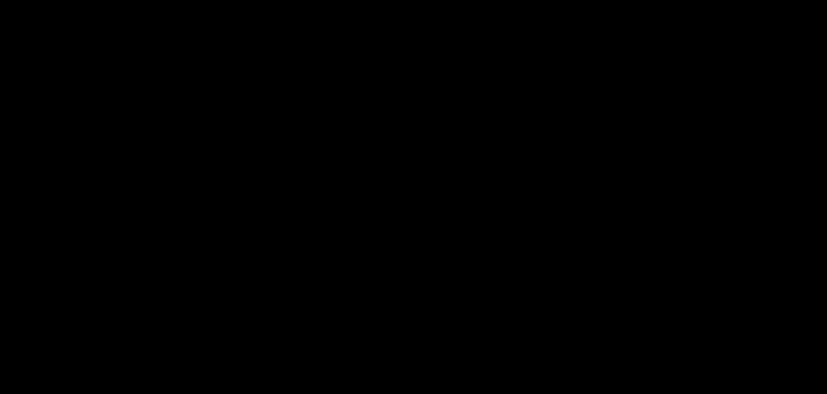
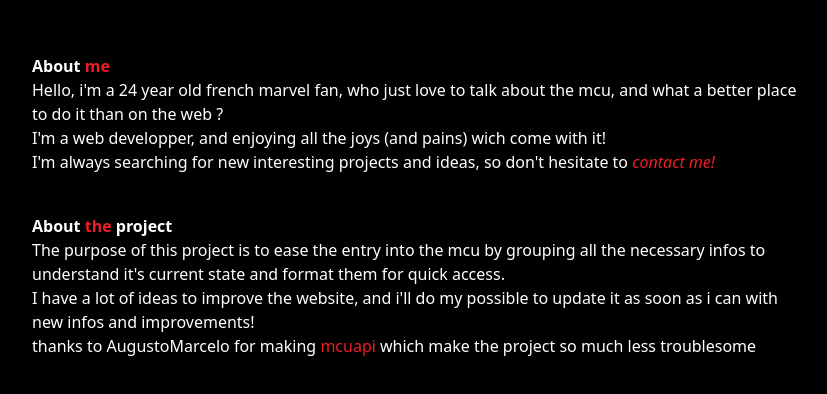
Before and after one commit to Galadows/mcuExplorer, a Nuxt app: page /about in a window 1280 px wide. Before the commit this address had no page. Shown: the part 186-580 px from the top of the page, without its empty margins (224-1051 px from the left). Built offline with nearby package versions, Linux system fonts and the light colour scheme.

Commit message:
Added about page, added contact info, added arrow

```diff
--- a/components/Timeline.vue
+++ b/components/Timeline.vue
@@ -4,9 +4,9 @@
     ref="timeline"
     class="flex bg-black h-screen w-screen overflow-x-scroll overflow-y-hidden scrollbar-hidden scroll-smooth min-h-[700px]"
   >
-    <div class="flex flex-row justify-center items-center">
+    <div class="flex flex-row justify-center items-center relative">
       <div
-        class="md:w-screen/2 w-screen h-screen flex flex-1 flex-col items-center"
+        class="md:w-screen/2 w-screen h-screen flex flex-1 flex-col items-center mr-[7rem] relative"
       >
         <div class="mb-5">
           <h1 class="text-white mt-20 font-extrabold">MCU Timeline (WIP)</h1>
@@ -32,6 +32,24 @@
           ]"
           v-model="phase"
         />
+        <transition
+          enter-active-class="duration-1000 ease-out"
+          enter-from-class="transform opacity-0"
+          enter-to-class="opacity-100"
+          leave-active-class="duration-1000 ease-in"
+          leave-from-class="opacity-100"
+          leave-to-class="transform opacity-0"
+        >
+          <div
+            v-if="scrollOffset == 0"
+            class="absolute top-1/2 right-0 h-fit mr-5 text-white sm:hidden animate-hover-right"
+          >
+            <fa icon="angle-right" class="" />
+          </div>
+        </transition>
+        <div class="text-white flex text-xs absolute bottom-0 mb-1">
+          <subcomponentsFooter />
+        </div>
       </div>
       <template v-if="filteredMovies">
         <div
@@ -169,13 +187,15 @@
 
 export default {
   name: 'Timeline',
-  async mounted() {
-    let that = this
-    document.onreadystatechange = () => {
-      if (document.readyState == 'complete') {
-        that.scrollTo(that.$route.query.id)
-      }
-    }
+  mounted() {
+    let timeline = document.querySelector('#timeline')
+    timeline.addEventListener(
+      'scroll',
+      (event) => {
+        this.scrollOffset = timeline.scrollLeft
+      },
+      { passive: true }
+    )
   },
   props: ['movies', 'selected'],
 
@@ -186,6 +206,7 @@
       search: '',
       moment: moment,
       phase: 0,
+      scrollOffset: 0,
     }
   },
   methods: {
@@ -204,7 +225,7 @@
       return this.movies.filter((movie) =>
         movie.title.toLowerCase().includes(this.search.toLowerCase())
       )
-    }
+    },
   },
   computed: {
     filteredMovies() {
--- /dev/null
+++ b/components/subcomponents/Footer.vue
@@ -0,0 +1,17 @@
+<template>
+  <div class="flex items-center">
+    <p>Made by <span class="text-marvel-red">Havane Palabaud</span></p>
+    <div class="rounded-full bg-white h-1 w-1 mx-5" />
+    <a href="mailto:havane.palabaud@epitech.eu"
+      ><fa icon="envelope" class="mr-1" />contact me</a
+    >
+    <div class="rounded-full bg-white h-1 w-1 mx-5" />
+    <NuxtLink to="/about">About</NuxtLink>
+  </div>
+</template>
+
+<script>
+export default {}
+</script>
+
+<style></style>
--- a/nuxt.config.js
+++ b/nuxt.config.js
@@ -30,6 +30,7 @@
   buildModules: [
     // https://go.nuxtjs.dev/tailwindcss
     '@nuxtjs/tailwindcss',
+    '@nuxtjs/fontawesome'
   ],
 
   // Modules: https://go.nuxtjs.dev/config-modules
@@ -37,4 +38,12 @@
 
   // Build Configuration: https://go.nuxtjs.dev/config-build
   build: {},
+
+  fontawesome:{
+    component: 'fa',
+    icons: {
+      solid: true,
+      brands: true
+    }
+  }
 }
--- a/package.json
+++ b/package.json
@@ -13,6 +13,8 @@
     "test": "jest"
   },
   "dependencies": {
+    "@fortawesome/fontawesome-svg-core": "^6.1.1",
+    "@fortawesome/vue-fontawesome": "^2.0.6",
     "axios": "^0.27.2",
     "core-js": "^3.19.3",
     "moment": "^2.29.3",
@@ -23,6 +25,9 @@
     "webpack": "^4.46.0"
   },
   "devDependencies": {
+    "@fortawesome/free-brands-svg-icons": "^6.1.1",
+    "@fortawesome/free-solid-svg-icons": "^6.1.1",
+    "@nuxtjs/fontawesome": "^1.1.2",
     "@nuxtjs/tailwindcss": "^5.0.4",
     "@vue/test-utils": "^1.3.0",
     "babel-core": "7.0.0-bridge.0",
--- /dev/null
+++ b/pages/about.vue
@@ -0,0 +1,57 @@
+<template>
+  <div
+    class="h-screen w-screen relative flex flex-col text-white justify-center items-center"
+  >
+    <div class="max-w-[60%] mb-10">
+      <h1 class="font-extrabold">
+        About <span class="text-marvel-red">me</span>
+      </h1>
+      <p>
+        Hello, i'm a 24 year old french marvel fan, who just love to talk about
+        the mcu, and what a better place to do it than on the web ?
+      </p>
+      <p>
+        I'm a web developper, and enjoying all the joys (and pains) wich come
+        with it!
+      </p>
+      <p>
+        I'm always searching for new interesting projects and ideas, so don't
+        hesitate to
+        <a
+          href="mailto:havane.palabaud@epitech.eu"
+          class="text-marvel-red hover:not-italic font italic"
+          >contact me!</a
+        >
+      </p>
+    </div>
+    <div class="max-w-[60%]">
+      <h1 class="font-extrabold">
+        About <span class="text-marvel-red">the</span> project
+      </h1>
+      <p>
+        The purpose of this project is to ease the entry into the mcu by
+        grouping all the necessary infos to understand it's current state and
+        format them for quick access.
+      </p>
+      <p>
+        I have a lot of ideas to improve the website, and i'll do my possible to
+        update it as soon as i can with new infos and improvements!
+      </p>
+      <p>thanks to AugustoMarcelo for making <a href="https://github.com/AugustoMarcelo/mcuapi" class="text-marvel-red">mcuapi</a> which make the project so much less troublesome</p>
+    </div>
+    <div class="mb-4">
+
+    </div>
+    <NuxtLink
+      to="/#timeline"
+      class="font-extrabold italicml-2 mb-4 absolute left-1/2 right-1/2 bottom-0"
+      ><fa icon="house" class="mr-1"
+    /></NuxtLink>
+  </div>
+</template>
+
+<script>
+export default {}
+</script>
+
+<style></style>
--- a/pages/film/_details.vue
+++ b/pages/film/_details.vue
@@ -16,14 +16,18 @@
         >
           No cover yet
         </div>
-        <div v-if="movie.trailer_url" class=" text-left">
+        <div v-if="movie.trailer_url" class="text-left">
           <h1 class="pl-5">Directed by: {{ movie.directed_by }}</h1>
           <h1 class="pl-5">Release date: {{ movie.release_date }}</h1>
           <h1 class="pl-5">Duration: {{ movie.duration }} minutes</h1>
-          <h1 class="pl-5">Post-credit scenes: {{ movie.post_credit_scenes }}</h1>
-          <h1 class="pl-5">Saga: {{ movie.saga || "Not named yet" }}</h1>
+          <h1 class="pl-5">
+            Post-credit scenes: {{ movie.post_credit_scenes }}
+          </h1>
+          <h1 class="pl-5">Saga: {{ movie.saga || 'Not named yet' }}</h1>
           <h1 class="pl-5">Phase: {{ movie.phase }}</h1>
-          <h1 class="pl-5">Box office: {{ numberWithCommas(movie.box_office) }} Millions USD</h1>
+          <h1 class="pl-5">
+            Box office: {{ numberWithCommas(movie.box_office) }} Millions USD
+          </h1>
         </div>
         <div v-else>
           <h1>Not enough infos yet</h1>
@@ -38,13 +42,13 @@
             path: previousMovie.title.replaceAll(' ', '_'),
             query: { id: previousMovie.id },
           }"
-          >Previous movie</NuxtLink
+          ><fa icon="arrow-left" class="mr-1" /> Previous movie</NuxtLink
         >
         <NuxtLink
           to="/#timeline"
           class="font-extrabold italicml-2 mb-2 absolute left-1/2 right-1/2"
-          >Home</NuxtLink
-        >
+          ><fa icon="house" class="mr-1"
+        /></NuxtLink>
         <NuxtLink
           v-if="nextMovie"
           class="font-extrabold italicml-2 mb-2 absolute right-[5%]"
@@ -52,11 +56,11 @@
             path: nextMovie.title.replaceAll(' ', '_'),
             query: { id: nextMovie.id },
           }"
-          >Next movie</NuxtLink
-        >
+          >Next movie <fa icon="arrow-right" class="mr-1"
+        /></NuxtLink>
       </div>
     </div>
-    <div class="flex flex-1 flex-col p-10 text-white">
+    <div class="flex flex-1 flex-col p-10 relative text-white">
       <div class="flex 2xl:flex-row flex-col">
         <div class="h-fit">
           <h1 class="text-3xl mb-10 font-extrabold">{{ movie.title }}</h1>
@@ -95,6 +99,9 @@
         </div>
       </div>
       <div></div>
+      <div class="text-white justify-center w-full flex text-xs absolute bottom-0 mb-1">
+        <subcomponentsFooter />
+      </div>
     </div>
   </div>
 </template>
@@ -123,8 +130,8 @@
       this.$router.go(-1)
     },
     numberWithCommas(x) {
-    return x.toString().replace(/\B(?<!\.\d*)(?=(\d{3})+(?!\d))/g, ",");
-}
+      return x.toString().replace(/\B(?<!\.\d*)(?=(\d{3})+(?!\d))/g, ',')
+    },
   },
   computed: {
     nextMovie() {
--- a/tailwind.config.js
+++ b/tailwind.config.js
@@ -13,6 +13,7 @@
         unblur: 'unblurred 0.2s forwards',
         'fade-in': 'fadeIn 2s ease-in-out',
         'fade-in-fast': 'fadeIn 0.2s ease-in-out',
+        'hover-right': 'hoverRight 2s ease-in-out infinite',
       },
       keyframes: {
         infiniteScroll: {
@@ -35,6 +36,11 @@
           '0%': { opacity: '0' },
           '100%': { opacity: '1' },
         },
+        hoverRight: {
+          '0%': { transform: 'translateX(0px)' },
+          '50%': { transform: 'translateX(15px)' },
+          '100%': { transform: 'translateX(0px)' },
+        },
       },
       colors: {
         'marvel-red': '#ED1D24',
```
Also changed, not shown: 1 other file (tests, documents, lock files or other folders).
